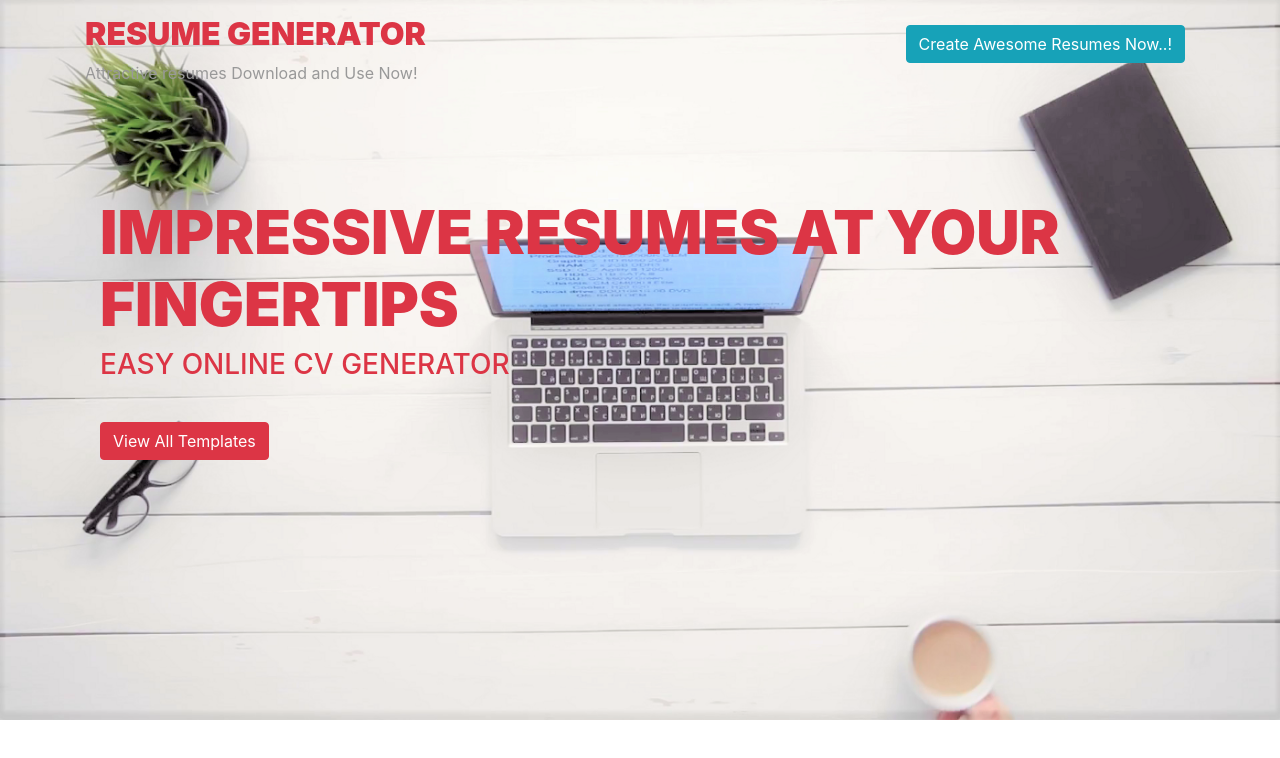
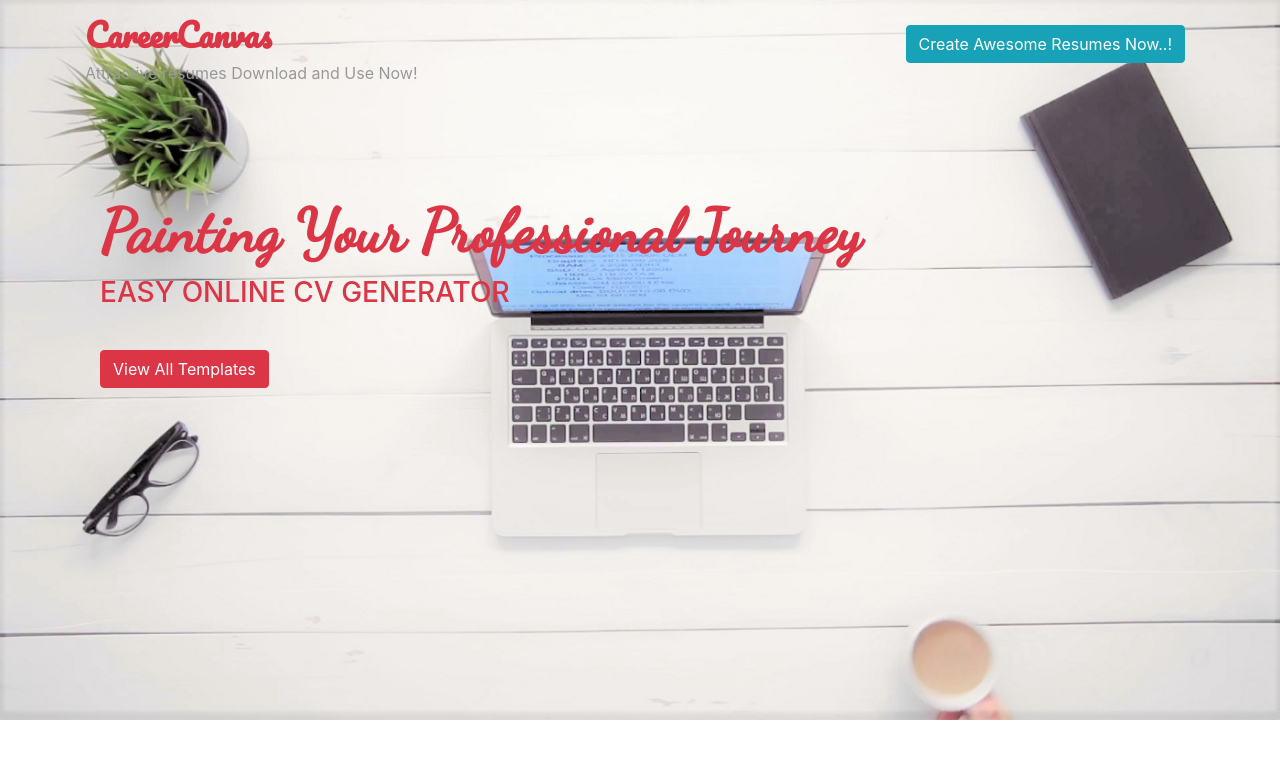
Before and after one commit to neophyte0903/MiniProjectThree, a plain HTML site: page templates/index.html in a window 1280 px wide. Drawn offline with Linux system fonts and the light colour scheme.

Commit message:
updated templates

```diff
--- a/templates/index.html
+++ b/templates/index.html
@@ -3,12 +3,17 @@
     <head>
         <meta charset="utf-8">
         <meta http-equiv="X-UA-Compatible" content="IE=edge">
-        <title>Resume Maker</title>
+        <title>CareerCanvas</title>
         <meta name="description" content="">
         <meta name="viewport" content="width=device-width, initial-scale=1">
 
         <link rel="stylesheet" href="../static/css/bootstrap.min.css">
         <link href="../static/css/style.css" rel="stylesheet">
+        <link rel="preconnect" href="https://fonts.googleapis.com">
+<link rel="preconnect" href="https://fonts.gstatic.com" crossorigin>
+<link rel="preconnect" href="https://fonts.googleapis.com">
+<link rel="preconnect" href="https://fonts.gstatic.com" crossorigin>
+<link href="https://fonts.googleapis.com/css2?family=Dancing+Script:wght@500&family=Pacifico&display=swap" rel="stylesheet">
 
     </head>
     <body class="homepage" id="homepage_se">
@@ -16,7 +21,7 @@
             <div class="text-left">
                 <div class="container">
                     <div class="logo">
-                        <h2>RESUME GENERATOR</h2>
+                        <h2 style="font-family: 'Pacifico', cursive;">CareerCanvas</h2>
                         <p>Attractive resumes Download and Use Now!</p>
                     </div>
                     <div class="nav_button_right">
@@ -31,7 +36,7 @@
             <div class="container">
                 <div class="row container">
                     <div class="col-md-12">
-                        <h1> IMPRESSIVE RESUMES AT YOUR FINGERTIPS </h1>
+                        <h1 style="font-family: 'Dancing Script', cursive; font: size 20px;"> Painting Your Professional Journey </h1>
                         <h4>EASY ONLINE CV GENERATOR </h4>
                         <a href="/resume_template" class="btn btn-danger bn" >View All Templates</a>
                     </div>
```
Also changed, not shown: templates/resume_template.html (+5 -2 lines).
